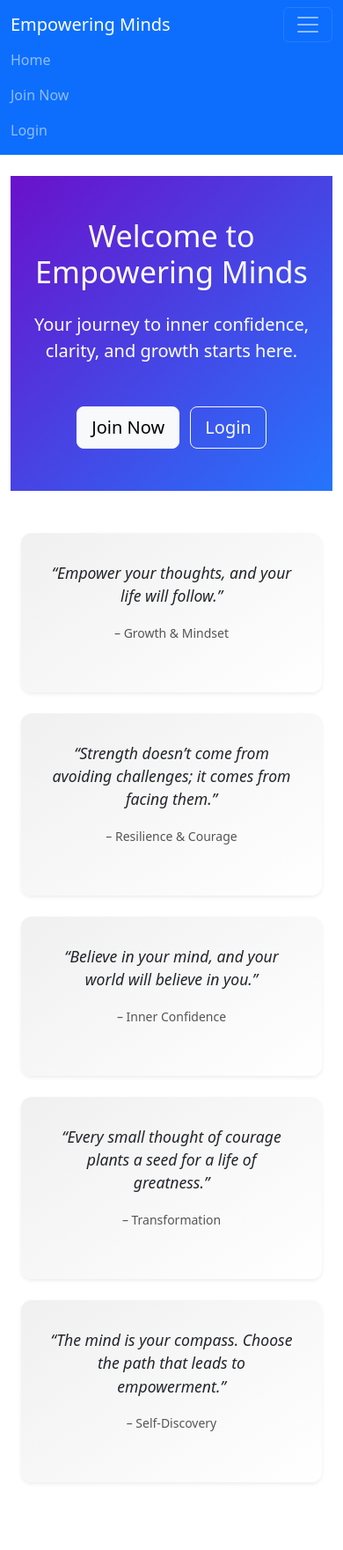
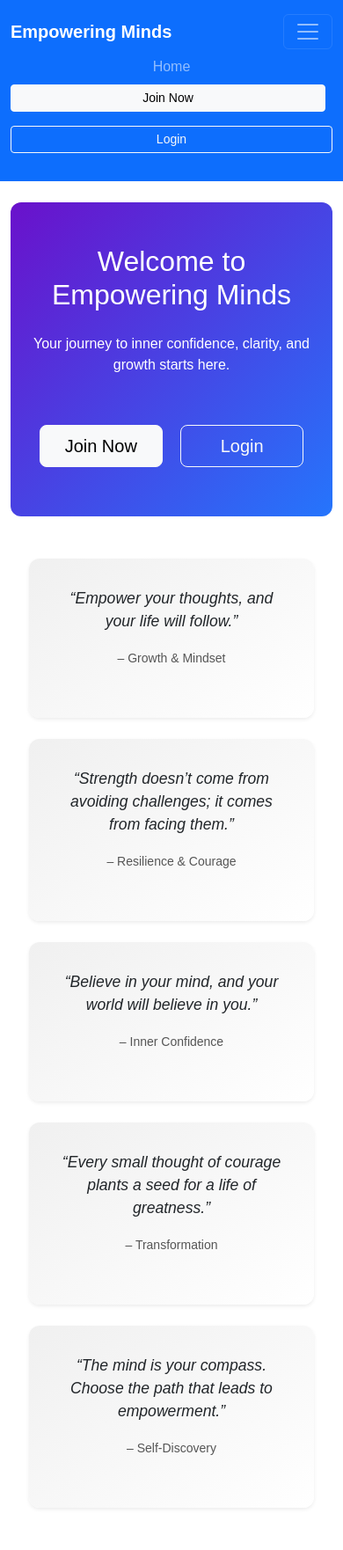
Before and after one commit to HafsaA85/bootcamp_project, a Django app: page /clients/ in a window 390 px wide, after a click that opens the changed part. Shown: the whole page at 88% size. Before the commit the page ends 1686 px from the top, so only its background shows below. Run offline with Django 5.2, Linux system fonts and the light colour scheme; some libraries are stand-ins or nearby versions.

Commit message:
Edit CSS and Base html for responsiveness

```diff
--- a/clients/static/clients/css/style.css
+++ b/clients/static/clients/css/style.css
@@ -13,6 +13,29 @@
 
 * {
     box-sizing: border-box;
+    margin: 0;
+    padding: 0;
+}
+
+/* Navbar buttons spacing */
+.navbar .nav-btn {
+    min-width: 90px;
+}
+
+@media (max-width: 767px) {
+    /* Stack navbar buttons vertically on mobile */
+    .navbar-nav {
+        text-align: center;
+    }
+    .navbar .nav-btn {
+        width: 100%;
+        margin-bottom: 0.5rem;
+    }
+}
+
+
+body {
+    font-family: Arial, Helvetica, sans-serif;
 }
 
 a,
@@ -23,8 +46,6 @@ button {
 /* =========================================================
    SIGNUP / LOGIN PAGE STYLES
    ========================================================= */
-
-/* Full-page gradient background */
 .signup-page,
 .login-page {
     background: linear-gradient(135deg, #e0f7fa, #80deea);
@@ -35,7 +56,6 @@ button {
     padding: 20px;
 }
 
-/* Card styles */
 .signup-card,
 .login-card {
     background-color: var(--card-bg-light);
@@ -48,14 +68,12 @@ button {
     margin: 20px auto;
 }
 
-/* Card hover effect */
 .signup-card:hover,
 .login-card:hover {
     transform: translateY(-5px);
     box-shadow: 0 1rem 2rem rgba(0, 0, 0, 0.25);
 }
 
-/* Card title */
 .signup-card h2,
 .login-card h2 {
     text-align: center;
@@ -64,7 +82,6 @@ button {
     font-weight: 600;
 }
 
-/* Form fields */
 .signup-card input.form-control,
 .signup-card select.form-control,
 .signup-card textarea.form-control,
@@ -79,7 +96,6 @@ button {
     transition: border-color 0.3s, box-shadow 0.3s;
 }
 
-/* Focus effect */
 .signup-card input.form-control:focus,
 .signup-card select.form-control:focus,
 .signup-card textarea.form-control:focus,
@@ -91,14 +107,13 @@ button {
     outline: none;
 }
 
-/* Submit button */
 .signup-card .btn-submit,
 .login-card .btn-submit {
-    width: 50%;
+    width: 100%;
     display: block;
     margin: 1rem auto 0 auto;
     font-weight: 500;
-    padding: 10px 0;
+    padding: 12px 0;
     border-radius: 0.5rem;
     background-color: var(--primary);
     color: #fff;
@@ -106,14 +121,12 @@ button {
     cursor: pointer;
 }
 
-/* Button hover effect */
 .signup-card .btn-submit:hover,
 .login-card .btn-submit:hover {
     background-color: var(--primary-dark);
     transform: translateY(-2px);
 }
 
-/* Alerts */
 .signup-card .alert,
 .login-card .alert {
     margin-bottom: 1rem;
@@ -123,11 +136,27 @@ button {
 /* =========================================================
    HOME PAGE STYLES
    ========================================================= */
+.home-hero {
+    background: linear-gradient(135deg, var(--hero-gradient-start), var(--hero-gradient-end));
+    color: #fff;
+    padding: 60px 20px;
+    text-align: center;
+    border-radius: 12px;
+}
 
-/* Gradient background for the hero section */
-.home-hero {
-    background: linear-gradient(135deg, var(--hero-gradient-start) 0%, var(--hero-gradient-end) 100%);
-    color: #fff;
+.home-hero h1 {
+    font-size: 2.5rem;
+    margin-bottom: 1rem;
+}
+
+.home-hero p {
+    font-size: 1.25rem;
+    margin-bottom: 2rem;
+}
+
+.home-hero .btn {
+    min-width: 140px;
+    margin: 0.5rem;
 }
 
 /* Quote cards styling */
@@ -137,17 +166,19 @@ button {
     padding: 2rem;
     transition: transform 0.3s, box-shadow 0.3s;
     background: var(--card-bg-gradient);
+    width: 100%;
+    margin: 0 auto 1.5rem auto;
 }
 
 .quote-card:hover {
     transform: translateY(-8px);
-    box-shadow: 0 12px 24px rgba(0, 0, 0, 0.15);
+    box-shadow: 0 12px 24px rgba(0,0,0,0.15);
 }
 
 .quote-card p {
     font-size: 1.1rem;
     font-style: italic;
-    margin-bottom: 1rem;
+    margin-bottom: 0.5rem;
 }
 
 .quote-card small {
@@ -170,6 +201,18 @@ button {
     .login-card .btn-submit {
         font-size: 18px;
     }
+
+    .quote-card {
+        max-width: 450px;
+    }
+
+    .home-hero h1 {
+        font-size: 3rem;
+    }
+
+    .home-hero p {
+        font-size: 1.5rem;
+    }
 }
 
 /* Tablet: 768px to 1023px */
@@ -184,6 +227,18 @@ button {
     .login-card .btn-submit {
         font-size: 16px;
     }
+
+    .quote-card {
+        max-width: 80%;
+    }
+
+    .home-hero h1 {
+        font-size: 2.25rem;
+    }
+
+    .home-hero p {
+        font-size: 1.2rem;
+    }
 }
 
 /* Mobile: 767px and below */
@@ -196,7 +251,6 @@ button {
 
     .signup-card .btn-submit,
     .login-card .btn-submit {
-        width: 100%;
         font-size: 14px;
         padding: 10px 0;
     }
@@ -207,8 +261,17 @@ button {
         padding: 8px;
     }
 
-    /* Quote cards spacing on small screens */
     .quote-card {
+        width: 95%;
+        padding: 1.5rem;
         margin-bottom: 1.5rem;
     }
+
+    .home-hero h1 {
+        font-size: 2rem;
+    }
+
+    .home-hero p {
+        font-size: 1rem;
+    }
 }
--- a/clients/templates/clients/base.html
+++ b/clients/templates/clients/base.html
@@ -13,26 +13,21 @@
 </head>
 <body>
 
-<nav class="navbar navbar-expand-lg navbar-dark bg-primary">
+<nav class="navbar navbar-expand-lg navbar-dark bg-primary py-3">
     <div class="container">
         <!-- Brand -->
-        <a class="navbar-brand" href="{% url 'home' %}">Empowering Minds</a>
-
-        <!-- Welcome text -->
-        {% if user.is_authenticated %}
-            <span class="navbar-text text-light ms-3">
-                Welcome, {{ user.first_name|default:user.username }}!
-            </span>
-        {% endif %}
+        <a class="navbar-brand fw-bold" href="{% url 'home' %}">Empowering Minds</a>
 
         <!-- Hamburger toggle -->
-        <button class="navbar-toggler" type="button" data-bs-toggle="collapse" data-bs-target="#navbarNav">
+        <button class="navbar-toggler" type="button" data-bs-toggle="collapse" data-bs-target="#navbarNav"
+            aria-controls="navbarNav" aria-expanded="false" aria-label="Toggle navigation">
             <span class="navbar-toggler-icon"></span>
         </button>
 
         <!-- Nav links -->
         <div class="collapse navbar-collapse" id="navbarNav">
-            <ul class="navbar-nav ms-auto">
+            <ul class="navbar-nav ms-auto align-items-lg-center">
+
                 <li class="nav-item">
                     <a class="nav-link" href="{% url 'home' %}">Home</a>
                 </li>
@@ -53,17 +48,19 @@
                         </li>
                     {% endif %}
                 {% else %}
-                    <li class="nav-item">
-                        <a class="nav-link" href="{% url 'client_signup' %}">Join Now</a>
+                    <!-- Join/Login buttons as nav-links but styled like buttons -->
+                    <li class="nav-item me-2 mb-2 mb-lg-0">
+                        <a class="btn btn-light btn-sm nav-btn" href="{% url 'client_signup' %}">Join Now</a>
                     </li>
-                    <li class="nav-item">
-                        <a class="nav-link" href="{% url 'client_login' %}">Login</a>
+                    <li class="nav-item mb-2 mb-lg-0">
+                        <a class="btn btn-outline-light btn-sm nav-btn" href="{% url 'client_login' %}">Login</a>
                     </li>
                 {% endif %}
             </ul>
         </div>
     </div>
 </nav>
+
 
 <div class="container mt-4">
     {% for message in messages %}
```
